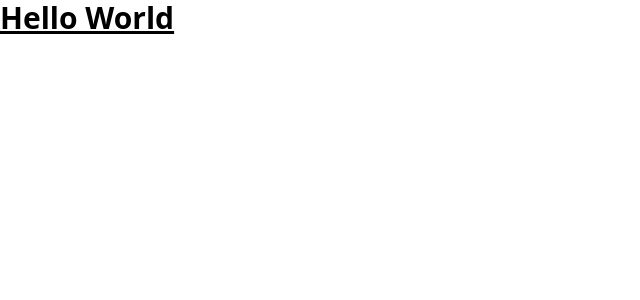
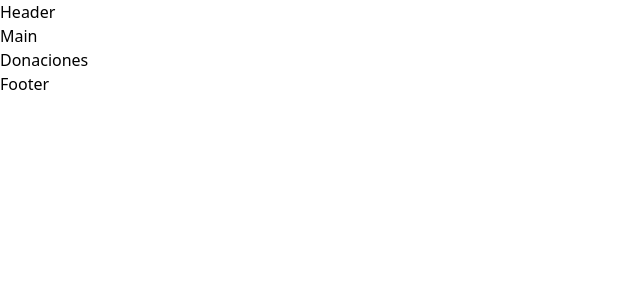
Before and after one commit to yagopajarino/qr-alias, a React (Create React App) app: page / in a window 1280 px wide. Shown: the top 300 px of the page, without its empty margins (0-640 px from the left). Built offline with nearby package versions, Linux system fonts and the light colour scheme.

Commit message:
Add bones components

```diff
--- a/src/App.js
+++ b/src/App.js
@@ -1,9 +1,16 @@
-function App() {
+import Header from "./components/Header.js";
+import Main from "./components/Main.js";
+import Donaciones from "./components/Donaciones.js";
+import Footer from "./components/Footer.js";
+import React from "react";
+
+export default function App() {
   return (
     <div className="App">
-      <h1 className="text-3xl font-bold underline">Hello World</h1>
+      <Header />
+      <Main />
+      <Donaciones />
+      <Footer />
     </div>
   );
 }
-
-export default App;
--- /dev/null
+++ b/src/components/Donaciones.js
@@ -0,0 +1,9 @@
+import React from "react";
+
+export default function Donaciones() {
+  return (
+    <div>
+      <h1>Donaciones</h1>
+    </div>
+  );
+}
--- /dev/null
+++ b/src/components/Footer.js
@@ -0,0 +1,9 @@
+import React from "react";
+
+export default function Footer() {
+  return (
+    <div>
+      <h1>Footer</h1>
+    </div>
+  );
+}
--- /dev/null
+++ b/src/components/Header.js
@@ -0,0 +1,9 @@
+import React from "react";
+
+export default function Header() {
+  return (
+    <div>
+      <h1>Header</h1>
+    </div>
+  );
+}
--- /dev/null
+++ b/src/components/Main.js
@@ -0,0 +1,9 @@
+import React from "react";
+
+export default function Main() {
+  return (
+    <div>
+      <h1>Main</h1>
+    </div>
+  );
+}
```
